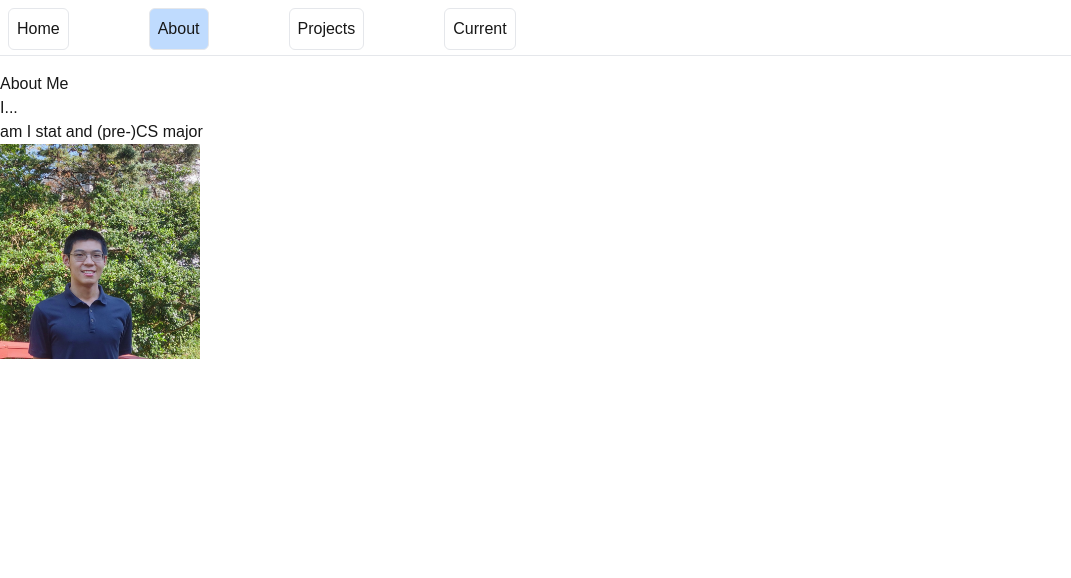
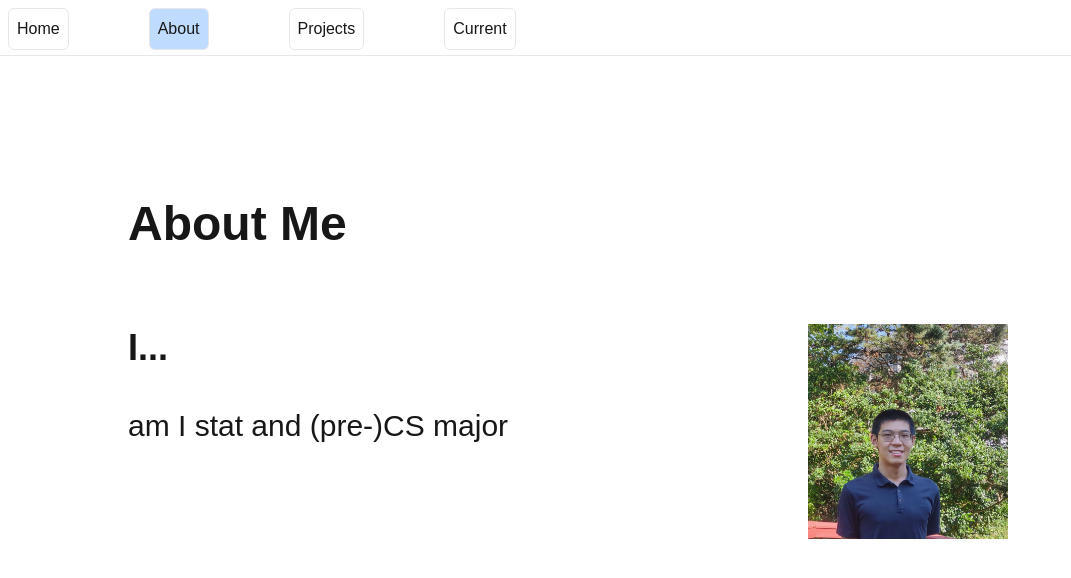
Before and after one commit to LlanAiu/portfolio, a Next.js app: page /about in a window 1280 px wide. Shown: the top 578 px of the page, without its empty margins (0-1071 px from the left). Built offline with nearby package versions, Linux system fonts and the light colour scheme.

Commit message:
Start formatting

```diff
--- a/src/app/about/page.tsx
+++ b/src/app/about/page.tsx
@@ -38,11 +38,22 @@ export default function Page(){
     return (
         <div>
             <Navigation path='about'/>
-            <div>
-                <h1>About Me</h1>
-                <p> I... </p>
-                <p>{descriptions[index].text}</p>
-                <Image src={descriptions[index].image} alt='Image of Me' width={200} height={200}/>
+            <div className='w-full h-full'>
+                <div className='p-32 inline-block w-3/5 h-full'>
+                    <h1 className='text-5xl mb-20'><b>About Me</b></h1>
+                    <p className='text-4xl my-10'><b>I...</b></p>
+                    <p className='text-3xl my-10'>{descriptions[index].text}</p>
+                </div>
+                <div className='p-10 inline-block w-2/5'>
+                    <Image
+                        src={descriptions[index].image}
+                        alt='About me image'
+                        width={200}
+                        height={200}
+                        className='inline-block'
+                    />
+                </div>
+
             </div>
         </div>
     );
--- a/src/app/layout.tsx
+++ b/src/app/layout.tsx
@@ -27,6 +27,7 @@ export default function RootLayout({
     <html lang="en">
       <body
         className={`${geistSans.variable} ${geistMono.variable} antialiased`}
+        id='body'
       >
         {children}
       </body>
--- a/src/app/page.tsx
+++ b/src/app/page.tsx
@@ -22,18 +22,19 @@ export default function Home() {
   }, [display]);
 
   const links = [
-    {text: 'About Me', link: './about'},
-    {text: 'Projects', link: './projects'},
-    {text: 'Currently Working On', link: './current'},
-    {text: '(Hit Space)', link: './'}
+    {text: 'read my sparse autobiographyy', link: './about'},
+    {text: 'attend my project gallery', link: './projects'},
+    {text: 'contemplate a day in my life', link: './current'},
+    {text: 'Press [Space]', link: './'}
   ];
 
   return (
-    <div className='text-center'>
-      <p>Hello There.</p>
-      <p>I'm Alan Liu</p>
+    <div className='mt-24 text-center'>
+      <h1 className='text-5xl m-10'>Hello There</h1>
+      <h1 className='text-4xl m-20'>I'm Alan Liu</h1>
+      <p className='text-xl m-10'>Since you're here already, why don't you...</p>
       <Link href={links[display].link}>
-        <p>{links[display].text}</p>
+        <p className='text-2xl m-10'>{links[display].text}</p>
       </Link>
     </div>
   );
--- /dev/null
+++ b/src/app/util/util.ts
@@ -0,0 +1,14 @@
+
+export function changeBackgroundColor(color: string){
+    let background = document.getElementById('body');
+    if(background){
+      background.style.background = color;
+    }
+}
+
+export function changeTextColor(color: string){
+    let allText = document.getElementById('body');
+    if(allText){
+        allText.style.color = color;
+    }
+}
```
